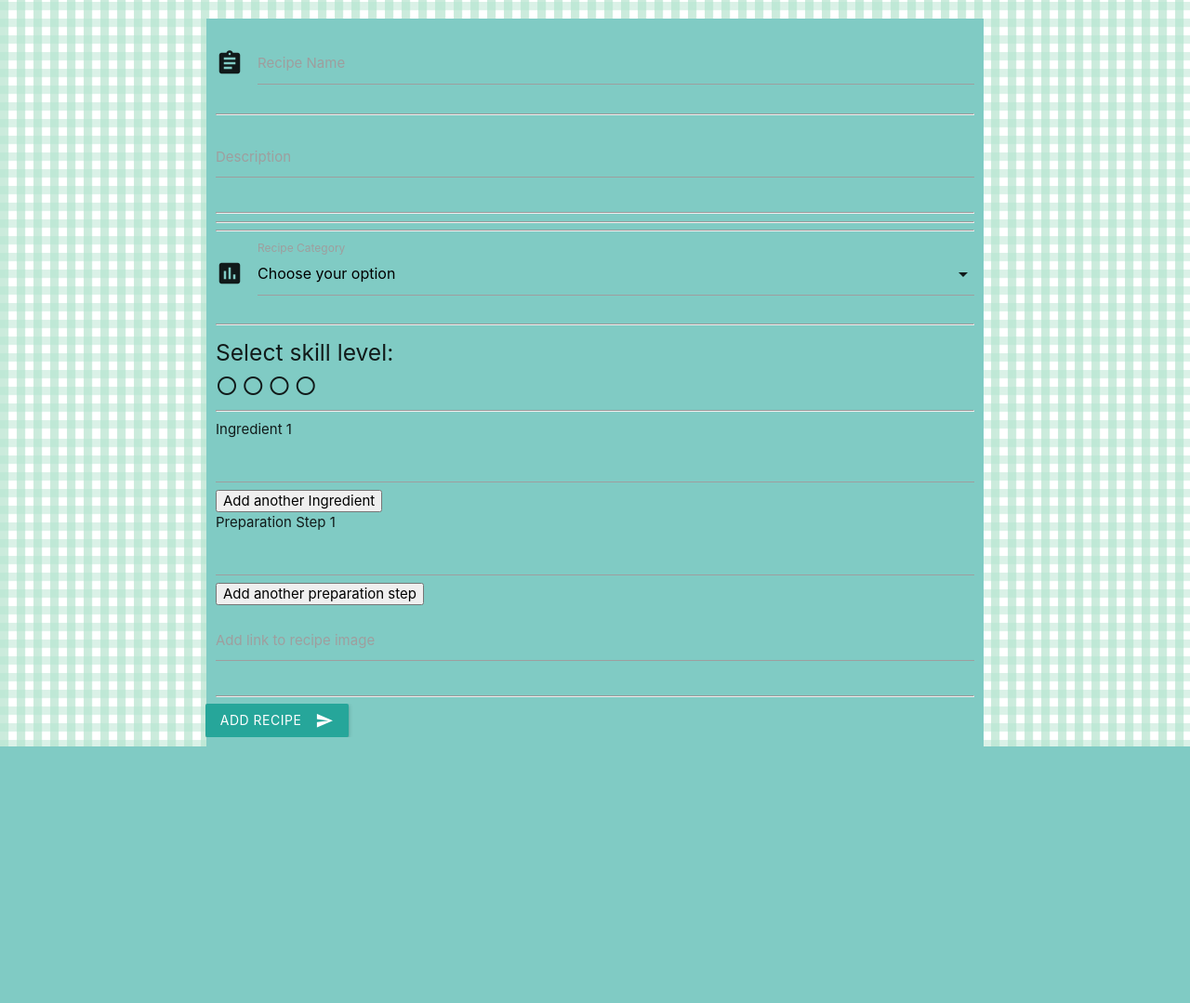
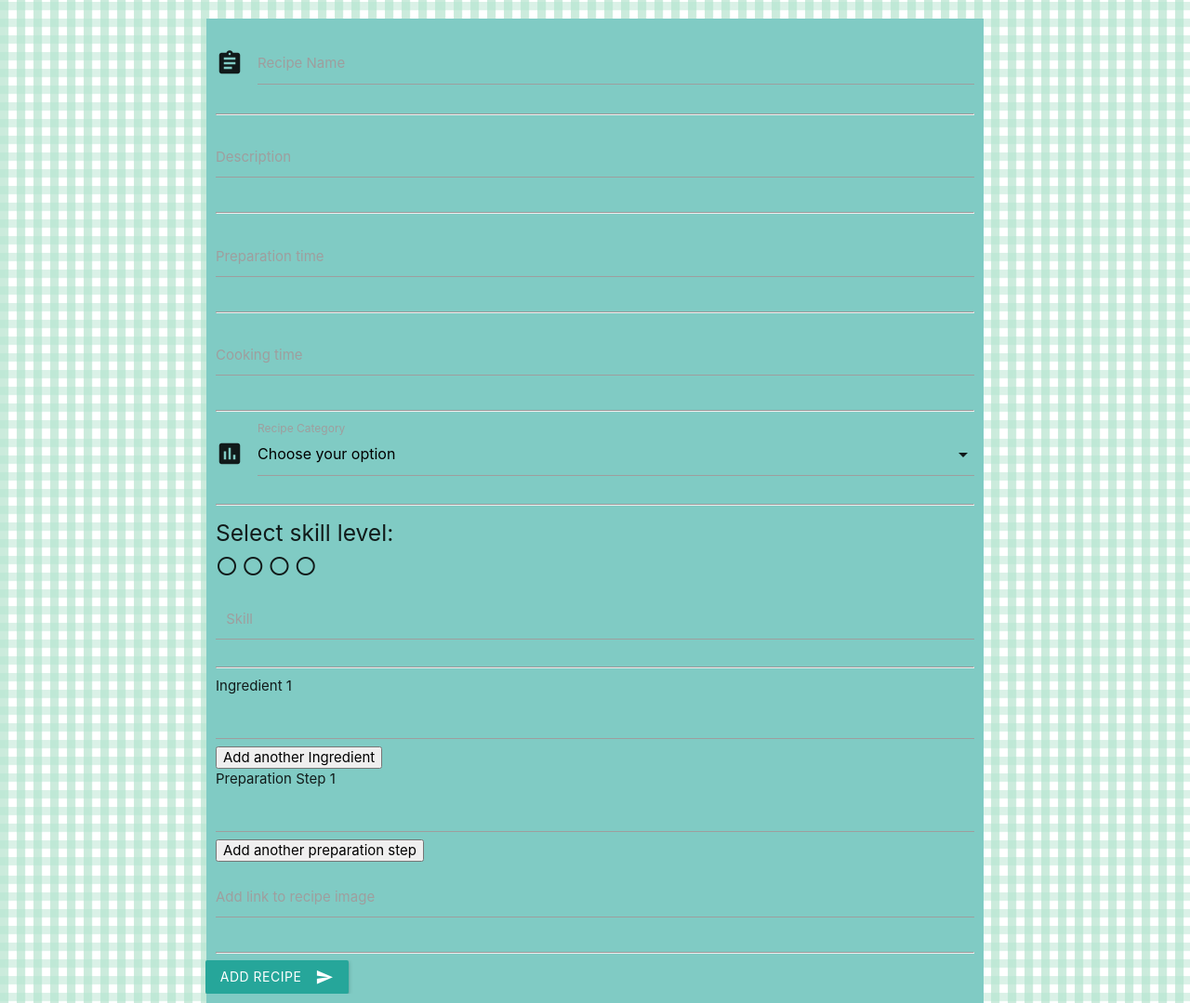
Before and after one commit to MelBoardman/bake-it, a Flask app: page /add_recipe in a window 1280 px wide. Shown: the whole page at 93% size. Before the commit the page ends 803 px from the top, so only its background shows below. Run offline with Flask 2, Linux system fonts and the light colour scheme; data that the repository does not hold is empty; some libraries are stand-ins or nearby versions.

Commit message:
Added prep time and cook time

```diff
--- a/app.py
+++ b/app.py
@@ -87,11 +87,11 @@ def insert_recipe():
         'added_by': session['username'],
         'description': request.form.get('recipe_description'),
         'category_id': request.form.get('category_name'),
-        # 'prep_time': request.form.get('prep_time'),
-        # 'cook_time': request.form.get('cook_time'),
+        'prep_time': request.form.get('prep_time'),
+        'cook_time': request.form.get('cook_time'),
         'ingredients': request.form.getlist('myIngredients[]'),
         'preparation_steps': request.form.getlist('myPrepSteps[]'),
-        # 'skill_level': ,
+        'skill_level': request.form.get('skill'),
         # 'date_added': ,
         'image': request.form.get('recipe_image')
     })
--- a/static/js/main.js
+++ b/static/js/main.js
@@ -24,6 +24,7 @@ skill1.addEventListener('click', (event) => {
      click = true;
      skillLevelSelected = 1;
      skill1.innerHTML = "radio_button_checked";
+     addSkillLevel(1)
 });
 
 
@@ -42,6 +43,7 @@ skill2.addEventListener('click', (event) => {
      skillLevelSelected = 2;
      skill1.innerHTML = "radio_button_checked";
      skill2.innerHTML = "radio_button_checked";
+     addSkillLevel(2)
 });
 
 skill3.addEventListener('mouseover', (event) => {
@@ -62,6 +64,7 @@ skill3.addEventListener('click', (event) => {
      skill1.innerHTML = "radio_button_checked";
      skill2.innerHTML = "radio_button_checked";
      skill3.innerHTML = "radio_button_checked";
+     addSkillLevel(3)
 });
 
 
@@ -87,8 +90,11 @@ skill4.addEventListener('click', (event) => {
      skill2.innerHTML = "radio_button_checked";
      skill3.innerHTML = "radio_button_checked";
      skill4.innerHTML = "radio_button_checked";
+     addSkillLevel(4)
 });
-
+function addSkillLevel (skillLevelSelected) {
+     skill.innerHTML ='<textarea id="skill" class="materialize-textarea" name="skill">' + skillLevelSelected +'</textarea><label for="skill">Skill</label>'
+};
 // Taken from http://www.randomsnippets.com/2008/02/21/how-to-dynamically-add-form-elements-via-javascript/
 var ingredientCounter = 1;
 var ingredientLimit = 20;
--- a/templates/add_recipe.html
+++ b/templates/add_recipe.html
@@ -20,16 +20,27 @@
     </div>
     <hr>
     <!-- prep time -->
+    <div class="row">
+      <div class="input-field col s12">
+        <textarea id="prep_time" class="materialize-textarea" name="prep_time"></textarea>
+        <label for="prep_time">Preparation time</label>
+      </div>
+    </div>
     <hr>
     <!-- cook time -->
-
+    <div class="row">
+      <div class="input-field col s12">
+        <textarea id="cook_time" class="materialize-textarea" name="cook_time"></textarea>
+        <label for="cook_time">Cooking time</label>
+      </div>
+    </div>
     <hr>
     <!-- category -->
 
     <div class="row">
       <div class="input-field col s12">
         <i class="material-icons prefix">poll</i>
-        <select size="3" id="category" name="category_name">
+        <select id="category" name="category_name">
           <option value="" disabled selected>Choose your option</option>
           {% for cat in categories %}
           <option value="{{cat.category_id}}">{{cat.category_name}}</option>
@@ -46,7 +57,10 @@
       <i id="skill_2" class="material-icons">radio_button_unchecked</i>
       <i id="skill_3" class="material-icons">radio_button_unchecked</i>
       <i id="skill_4" class="material-icons">radio_button_unchecked</i>
-
+      <div id = "skill"class="input-field col s12">
+        <textarea id="skill" class="materialize-textarea" name="skill"></textarea>
+        <label for="skill">Skill</label>
+      </div>
     </div>
     <hr>
 
```
